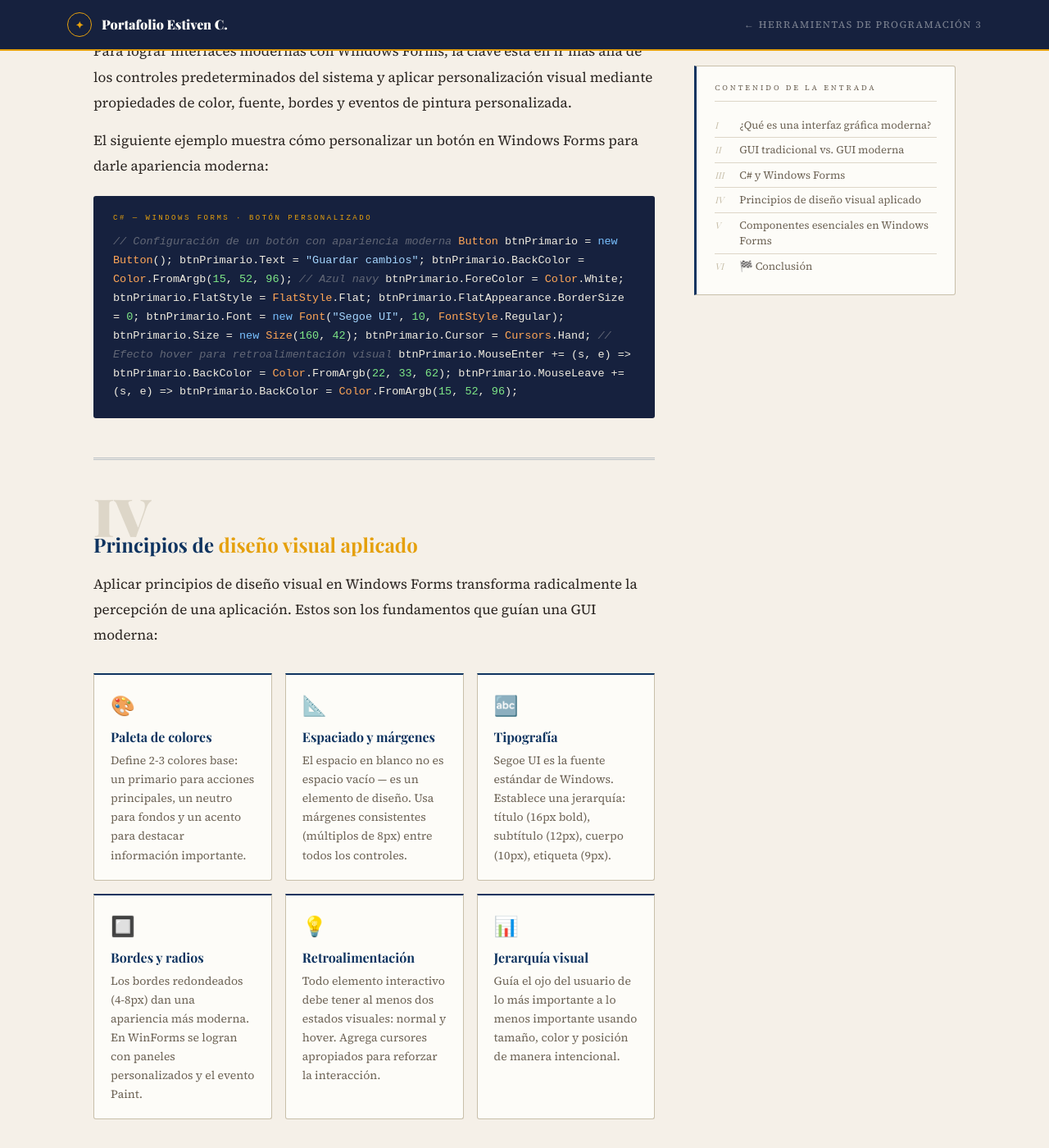
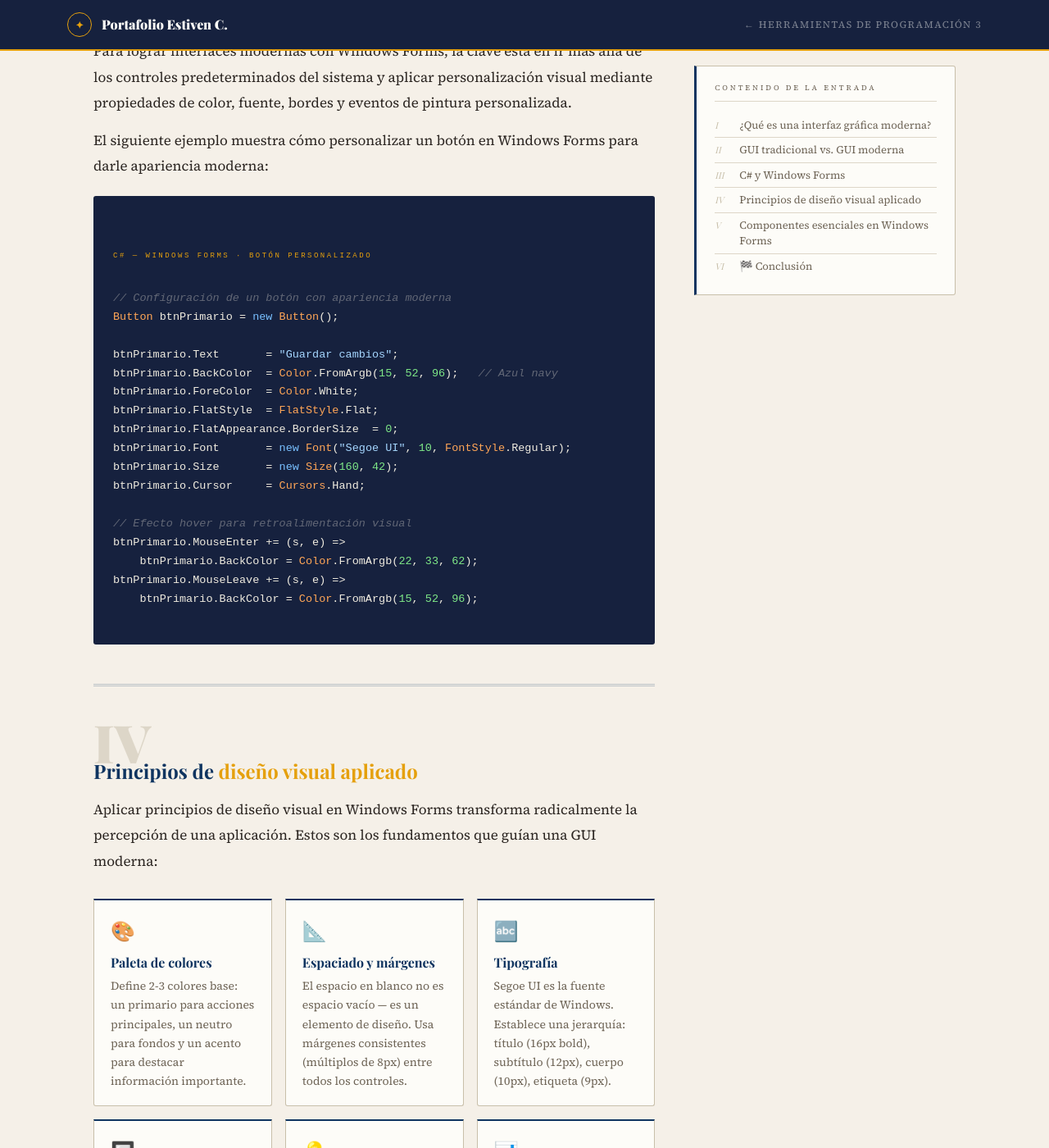
Before and after one commit to Estivencr/Portafolio_EstivenCano_IU_PascualBravo, a Jekyll site: the page built from herramientas-programacion/interfaz-grafica-moderna.html, in a window 1280 px wide and 1400 px high, scrolled down 2892 px. Shown: the whole window at 82% size. Built offline with Jekyll 4.4.1, drawn with Linux system fonts in a browser that asks for light colours; nearby versions of some CDN libraries; some web fonts are replaced.

Commit message:
Cambios en las entradas

```diff
--- a/_sass/main.scss
+++ b/_sass/main.scss
@@ -327,6 +327,20 @@
   }
 }
 
+//------Codeblock──────────────────────────────────────────────────
+.code-block {
+  background: var(--navy-lt);
+  border-radius: 3px;
+  padding: 22px 24px;
+  margin: 20px 0;
+  font-family: 'Courier New', Courier, monospace;
+  font-size: 13px;
+  line-height: 1.8;
+  color: #f0ece0;
+  overflow-x: auto;
+  white-space: pre;
+}
+
 // ── EMPTY STATE ────────────────────────────────────────────
 .empty-state {
   text-align: center; padding: 48px 32px;
--- a/herramientas-programacion/desarrollo-cliente-servidor.html
+++ b/herramientas-programacion/desarrollo-cliente-servidor.html
@@ -6,7 +6,7 @@
 subject_code: HDP-02
 subject_name: Herramientas de Programación 3
 subject_url: /herramientas-programacion/
-blog_num: "III"
+blog_num: "II"
 entry_type: Entrada de portafolio
 read_time: Lectura 8 min
 year: 2026
--- a/herramientas-programacion/index.html
+++ b/herramientas-programacion/index.html
@@ -47,8 +47,4 @@
   </a>
 </div>
 
-<div class="empty-state anim anim-3">
-  <div class="empty-icon">🛠️</div>
-  <p>Las entradas de esta materia estarán disponibles pronto.</p>
-</div>
 <div class="ornament mt-4">· · · · ·</div>
```
